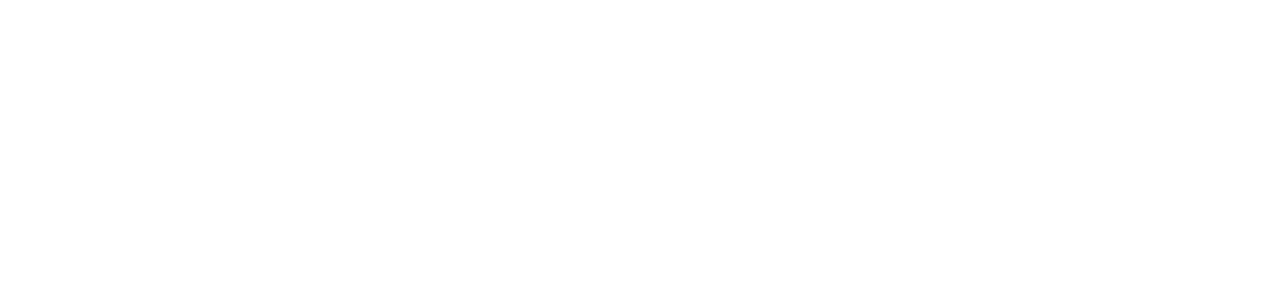
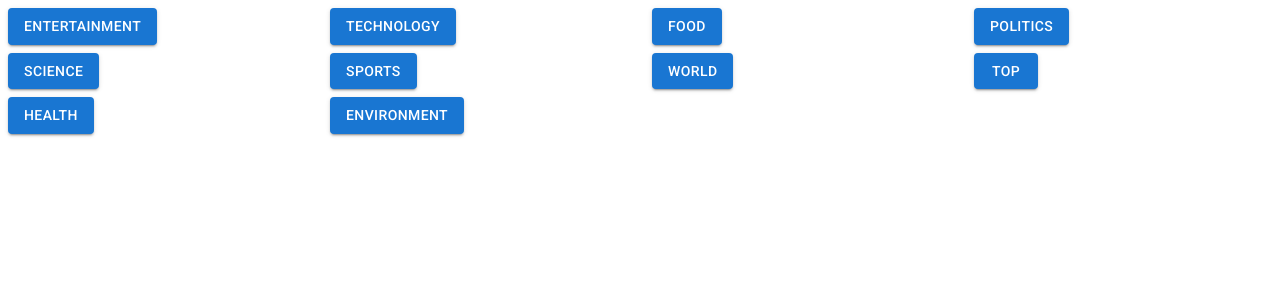
Before and after one commit to hg-torres/news-finder, a React (Create React App) app in the folder news-finder/client/: page /home in a window 1280 px wide. Before the commit this address had no page. Shown: the top 300 px of the page. Built offline with nearby package versions, Linux system fonts and the light colour scheme.

Commit message:
testing making cards

```diff
--- a/news-finder/client/src/App.js
+++ b/news-finder/client/src/App.js
@@ -3,8 +3,10 @@
   Routes,
   Route
 } from 'react-router-dom'
+// import CategoryButtons from './components/CategoryButtons'
 import Login from './pages/Auth/Login'
-import SignUp from './pages/Auth/SingUp'
+import SignUp from './pages/Auth/SignUp'
+import Home from './pages/Home/Home'
 
 const App = () => {
   return (
@@ -12,6 +14,7 @@
       <Routes>
         <Route path='/login' element={<Login />} />
         <Route path='/sign-up' element={<SignUp />} />
+        <Route path='/home' element={<Home />} />
       </Routes>
     </Router>
   )
--- /dev/null
+++ b/news-finder/client/src/components/CategoryButtons/CategoryButtons.js
@@ -0,0 +1,51 @@
+import * as React from 'react';
+import Button from '@mui/material/Button';
+import Grid from '@mui/material/Grid';
+import Container from '@mui/material/Container';
+import { createTheme, ThemeProvider } from '@mui/material/styles';
+
+const theme = createTheme();
+
+
+const CategoryButtons = () => {
+
+return (
+    <ThemeProvider theme={theme}>
+      <Container component="main" maxWidth="xs"></Container>
+<Grid container rowSpacing={1} columnSpacing={{ xs: 1, sm: 3, md: 3 }}>
+  <Grid item xs={3}>
+    <Button variant="contained">Entertainment</Button>
+  </Grid>
+  <Grid item xs={3}>
+    <Button variant="contained">Technology</Button>
+  </Grid>
+  <Grid item xs={3}>
+    <Button variant="contained">Food</Button>
+  </Grid>
+  <Grid item xs={3}>
+    <Button variant="contained">Politics</Button>
+  </Grid>
+  <Grid item xs={3}>
+    <Button variant="contained">Science</Button>
+  </Grid>
+  <Grid item xs={3}>
+    <Button variant="contained">Sports</Button>
+  </Grid>
+  <Grid item xs={3}>
+    <Button variant="contained">World</Button>
+  </Grid>
+  <Grid item xs={3}>
+    <Button variant="contained">Top</Button>
+  </Grid>
+  <Grid item xs={3}>
+    <Button variant="contained">Health</Button>
+  </Grid>
+  <Grid item xs={3}>
+    <Button variant="contained">Environment</Button>
+  </Grid>
+</Grid>
+    </ThemeProvider>
+  );
+}
+
+export default CategoryButtons
--- /dev/null
+++ b/news-finder/client/src/components/CategoryButtons/index.js
@@ -0,0 +1 @@
+export { default } from './CategoryButtons.js'
--- a/news-finder/client/src/pages/Home/Home.js
+++ b/news-finder/client/src/pages/Home/Home.js
@@ -0,0 +1,11 @@
+import CategoryButtons from "../../components/CategoryButtons"
+
+const Home = () => {
+  return (
+    <>
+      <CategoryButtons />
+    </>
+  )
+}
+
+export default Home
--- a/news-finder/client/src/pages/Home/index.js
+++ b/news-finder/client/src/pages/Home/index.js
@@ -0,0 +1 @@
+export { default } from './Home.js'
```
Also changed, not shown: news-finder/client/src/components/Card/Card.js (added, +32 -0 lines), news-finder/client/assets/testproject3.jpg (added), news-finder/client/public/manifest.json, news-finder/client/src/components/Card/index.js (added).
